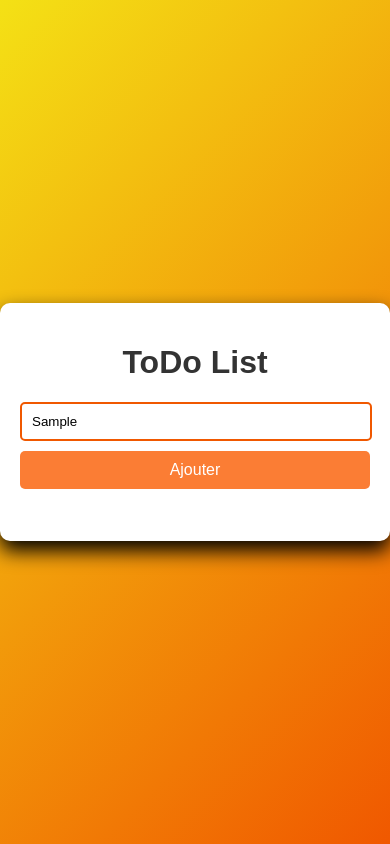
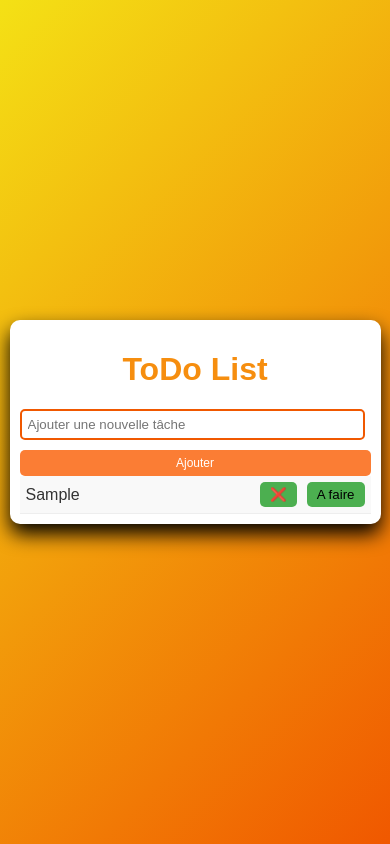
Before and after one commit to Damtab83/ToDo_List, a plain HTML site: page src/index.html in a window 390 px wide. Both pictures are taken after typing "Sample" into the empty fields and a click on the button "Ajouter". Drawn offline with Linux system fonts and the light colour scheme.

Commit message:
finished todo APP

```diff
--- a/dist/app.js
+++ b/dist/app.js
@@ -5,5 +5,50 @@ const taskInput = document.getElementById('taskInput');
 const addTaskButton = document.getElementById('addTaskButton');
 const taskList = document.getElementById('taskList');
 addTaskButton.addEventListener('click', () => {
-    console.log('coucou');
+    const taskDescription = taskInput.value;
+    if (taskDescription) {
+        addTask(taskDescription);
+        taskInput.value = "";
+    }
 });
+function addTask(description) {
+    const newTask = {
+        id: taskID++,
+        description,
+        completed: false
+    };
+    tasks.push(newTask);
+    renderTasks();
+}
+function createButton(text, className, onClick) {
+    const button = document.createElement('button');
+    button.textContent = text;
+    button.className = className;
+    button.addEventListener('click', onClick);
+    return button;
+}
+function renderTasks() {
+    taskList.innerHTML = "";
+    tasks.forEach((task) => {
+        const li = document.createElement('li');
+        const deleteButton = createButton("❌", "delete-button", () => deleteTask(task.id));
+        const span = document.createElement("span");
+        span.textContent = task.description;
+        const toggleButton = createButton(task.completed ? "Faire" : "A faire", `task-button ${task.completed ? "done" : "todo"}`, () => { markAsCompleted(task.id); });
+        li.appendChild(span);
+        li.appendChild(deleteButton);
+        li.appendChild(toggleButton);
+        taskList.appendChild(li);
+    });
+}
+function deleteTask(taskID) {
+    tasks = tasks.filter((t) => t.id !== taskID);
+    renderTasks();
+}
+function markAsCompleted(taskID) {
+    const task = tasks.find((t) => t.id === taskID);
+    if (task) {
+        task.completed = !task.completed;
+    }
+    renderTasks();
+}
--- a/src/styles.css
+++ b/src/styles.css
@@ -30,7 +30,7 @@ body{
 
 #app h1{
     text-align: center;
-    counter-reset: rgb(246,142,15);
+    color: rgb(246,142,15);
 }
 
 #addTaskButton{
@@ -50,5 +50,111 @@ body{
 }
 
 #taskList{
+    list-style: none;
+    padding: 0;
+    margin: 0;
+}
+
+#taskList li{
+    padding: 10px;
+    border-bottom: 1px solid #eee;
     display: flex;
+    justify-content: space-between;
+    align-items: center;
 }
+
+#taskList li span{
+    flex-grow: 1;
+    margin-right: 10px;
+    font-size: 16px;
+}
+
+.task-button {
+    padding: 5px 10px;
+    margin-left: 10px;
+    border: none;
+    border-radius: 5px;
+    cursor: pointer;
+    transition: background-color 0.3s;
+}
+
+.task-button .todo {
+    background-color: #f74606;
+    color: #fff;
+}
+
+.task-button .todo :hover {
+    background-color: #f58560;
+}
+
+.task-button .done {
+    background-color: #66f70b;
+    color: #fff;
+}
+
+.task-button .done:hover {
+    background-color: #acf77d;
+}
+
+#taskList li:nth-child(odd){
+    background-color: #f9f9f9;
+}
+
+
+#taskList button {
+    background-color: #4caf50;
+    /* color: white; */
+    border: none;
+    padding: 5px 10px;
+    border-radius: 5px;
+    cursor: pointer;
+}
+
+#taskList button:hover{
+    background-color: #45a049;
+}
+
+.delete-button {
+    background-color: transparent;
+    border: none;
+    cursor: pointer;
+    margin-left: 10px;
+}
+
+@media(max-width: 600px){
+    #app{
+        padding: 15px;
+    }
+
+    #addTaskButton {
+        font-size: 14px;
+        padding: 8px 16px;
+    }
+
+    #taskInput{
+        padding: 8px;
+    }
+
+    #taskList li{
+        padding: 8px;
+    }
+}
+
+@media(max-width: 400px){
+    #app{
+        padding: 10px;
+    }
+
+    #addTaskButton {
+        font-size: 12px;
+        padding: 6px 12px;
+    }
+
+    #taskInput{
+        padding: 6px;
+    }
+
+    #taskList li{
+        padding: 6px;
+    }
+}
```
Also changed, not shown: src/app.ts (+57 -1 lines).
